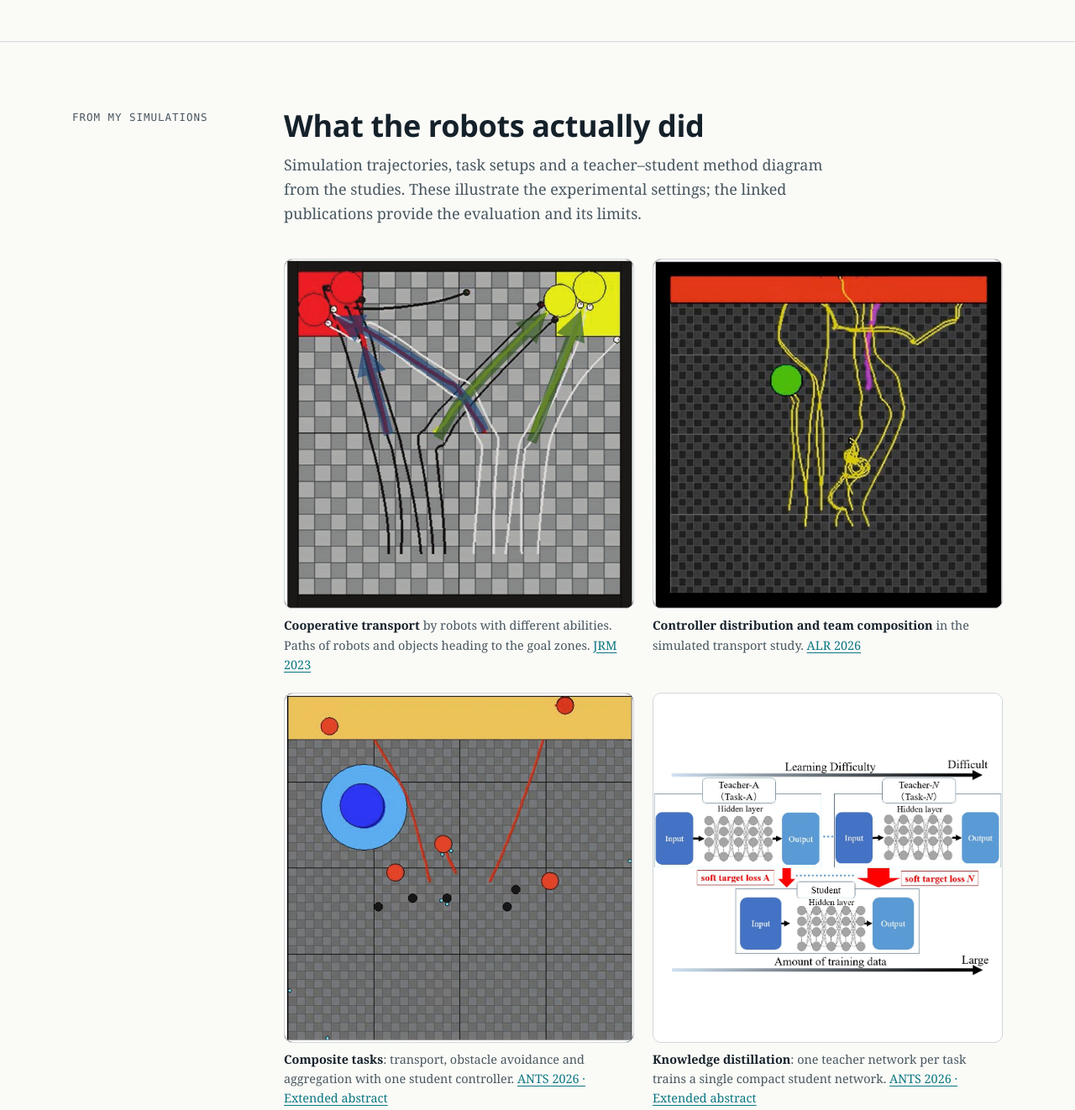
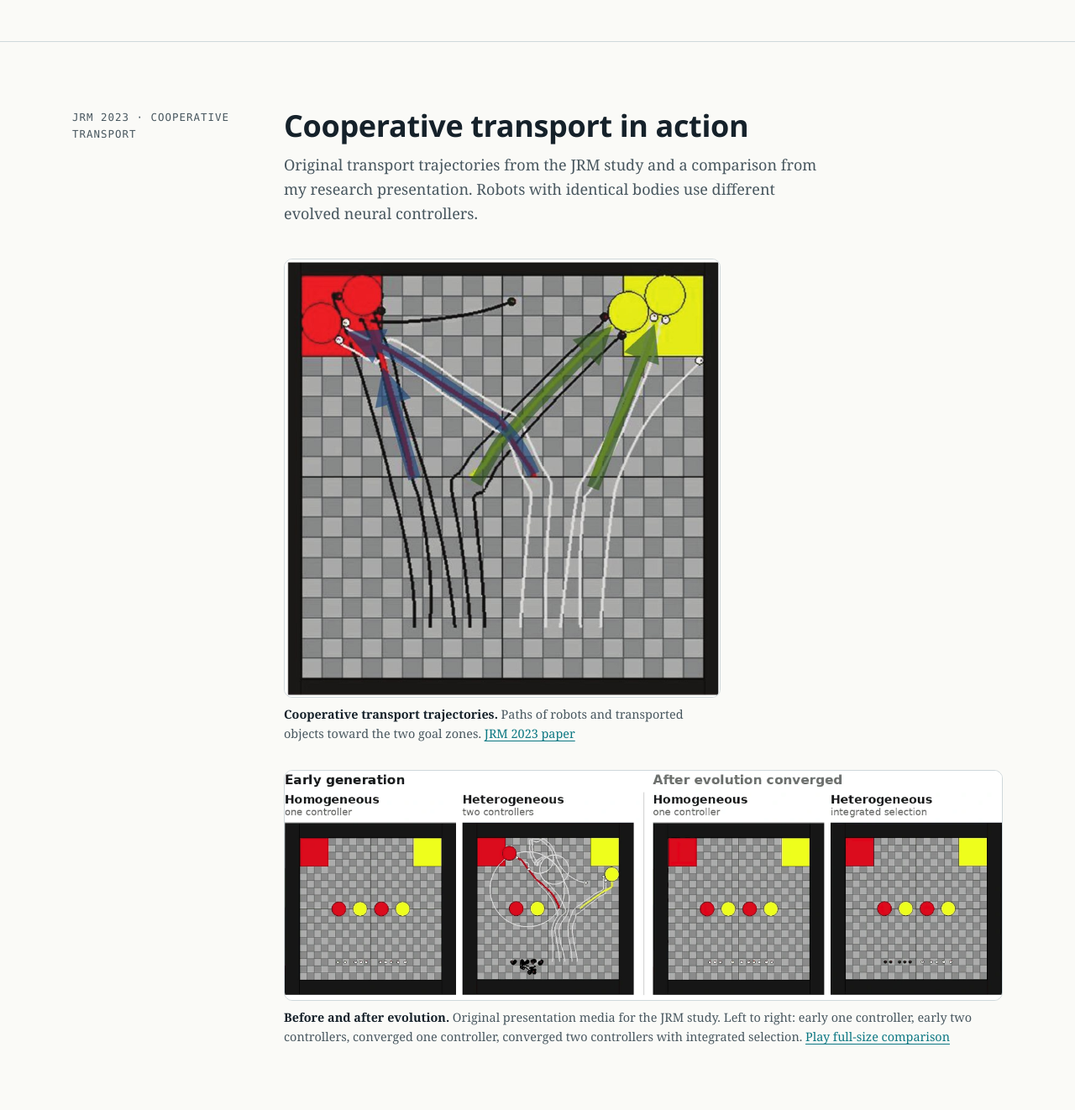
Before and after one commit to RAZZAQ-Asad/Razzaq-Asad.github.io, a plain HTML site: page research.html in a window 1280 px wide. Shown: the part 1760-3082 px from the top of the page at 84% size. Drawn offline with Linux system fonts and the light colour scheme.

Commit message:
Show only JRM cooperative transport images in the research gallery

```diff
--- a/research.html
+++ b/research.html
@@ -35,6 +35,13 @@
 <link rel="stylesheet" href="assets/site.css?v=20261111-anchor">
 <script>try{var t=localStorage.getItem("theme");if(t==="light"||t==="dark")document.documentElement.dataset.theme=t}catch(e){}</script>
 
+<style>
+.jrm-figures { max-width: none; grid-template-columns: 1fr; gap: 32px; }
+.jrm-figures .jrm-trajectory { max-width: 520px; }
+.jrm-figures figure > a { display: block; }
+.jrm-figures img, .jrm-figures figure.wide img { height: auto; aspect-ratio: auto; object-fit: contain; background: #fff; }
+.jrm-figures figure.wide { grid-column: 1 / -1; }
+</style>
 </head>
 <body>
 <a class="skip" href="#main">Skip to content</a>
@@ -105,15 +112,19 @@
 <section class="sec" id="figures" aria-labelledby="h-figs">
   <div class="wrap">
     <div class="sec-head">
-      <p class="eyebrow">From my simulations</p>
-      <div><h2 id="h-figs">What the robots actually did</h2>
-        <p class="lead">Simulation trajectories, task setups and a teacher–student method diagram from the studies. These illustrate the experimental settings; the linked publications provide the evaluation and its limits.</p></div>
+      <p class="eyebrow">JRM 2023 · Cooperative transport</p>
+      <div><h2 id="h-figs">Cooperative transport in action</h2>
+        <p class="lead">Original transport trajectories from the JRM study and a comparison from my research presentation. Robots with identical bodies use different evolved neural controllers.</p></div>
     </div>
-    <div class="figs indent">
-      <figure class="reveal"><img src="assets/fig-jrm2023-transport.jpg" alt="Robot trajectories in a cooperative transport experiment with two goal zones" loading="lazy" width="708" height="712"><figcaption><b>Cooperative transport</b> by robots with different abilities. Paths of robots and objects heading to the goal zones. <a href="publications.html#J2">JRM 2023</a></figcaption></figure>
-      <figure class="reveal"><img src="assets/fig-alr2026-composition.jpg" alt="Trajectories of a heterogeneous swarm moving an object to the goal" loading="lazy" width="800" height="801"><figcaption><b>Controller distribution and team composition</b> in the simulated transport study. <a href="publications.html#J1">ALR 2026</a></figcaption></figure>
-      <figure class="reveal"><img src="assets/fig-ants2026-simulation.jpg" alt="Simulation snapshot with robots, objects, an obstacle and the goal zone" loading="lazy" width="800" height="802"><figcaption><b>Composite tasks</b>: transport, obstacle avoidance and aggregation with one student controller. <a href="publications.html#C1">ANTS 2026 · Extended abstract</a></figcaption></figure>
-      <figure class="reveal wide"><img src="assets/fig-ants2026-distillation.jpg" alt="Diagram: several teacher networks, one per task, distilled into one student network" loading="lazy" width="1045" height="651"><figcaption><b>Knowledge distillation</b>: one teacher network per task trains a single compact student network. <a href="publications.html#C1">ANTS 2026 · Extended abstract</a></figcaption></figure>
+    <div class="figs indent jrm-figures">
+      <figure class="reveal jrm-trajectory">
+        <a href="assets/fig-jrm2023-transport.jpg" target="_blank" rel="noopener" aria-label="Enlarge JRM cooperative transport trajectories"><img src="assets/fig-jrm2023-transport.jpg" alt="Robot and object trajectories in the JRM cooperative transport experiment, with red and yellow objects moving toward their matching goal zones" loading="lazy" width="708" height="712"></a>
+        <figcaption><b>Cooperative transport trajectories.</b> Paths of robots and transported objects toward the two goal zones. <a href="publications.html#J2">JRM 2023 paper</a></figcaption>
+      </figure>
+      <figure class="reveal wide jrm-comparison">
+        <a href="assets/home-jrm-animation.webp" target="_blank" rel="noopener" aria-label="Open the JRM comparison animation"><img src="assets/home-jrm-poster.webp" alt="Four-panel JRM comparison: early one-controller and two-controller teams, followed by converged one-controller and two-controller teams" loading="lazy" width="1340" height="428"></a>
+        <figcaption><b>Before and after evolution.</b> Original presentation media for the JRM study. Left to right: early one controller, early two controllers, converged one controller, converged two controllers with integrated selection. <a href="assets/home-jrm-animation.webp" target="_blank" rel="noopener">Play full-size comparison</a></figcaption>
+      </figure>
     </div>
   </div>
 </section>
```
